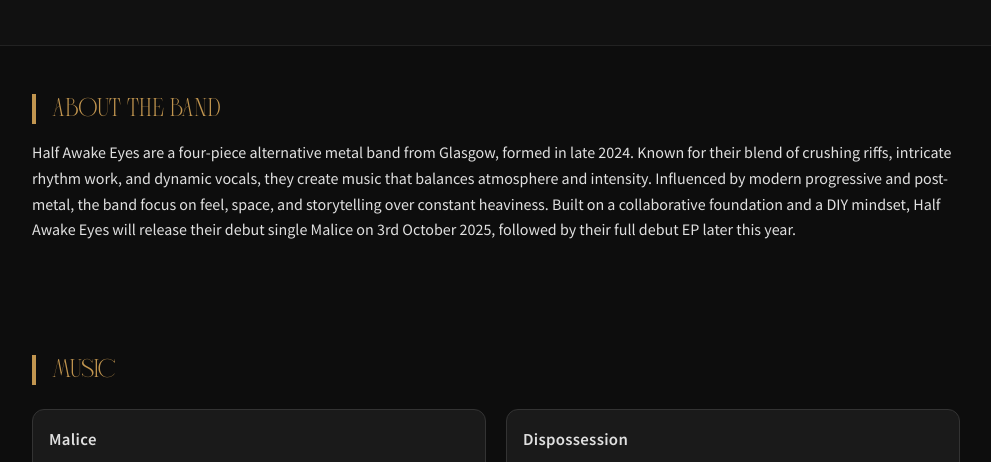
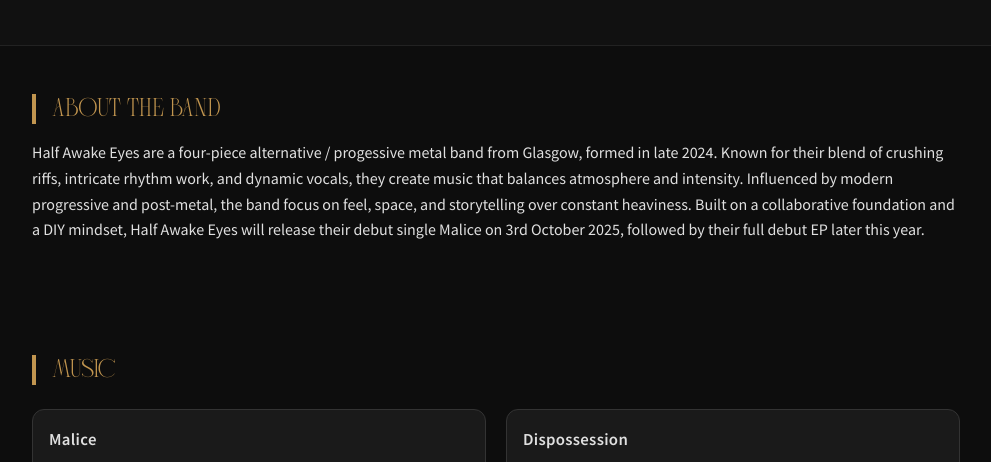
Before and after one commit to DanyalXD/halfawakeeyes, a plain HTML site: page index.html in a window 1280 px wide. Shown: the part 290-752 px from the top of the page, without its empty margins (144-1135 px from the left). Drawn offline with nearby package versions, Linux system fonts and the light colour scheme; no server answers; a web font is replaced by a local one.

Commit message:
description change

```diff
--- a/index.html
+++ b/index.html
@@ -310,7 +310,7 @@
 
     <section>
         <h2>About the Band</h2>
-        <p>Half Awake Eyes are a four-piece alternative metal band from Glasgow, formed in late 2024.
+        <p>Half Awake Eyes are a four-piece alternative / progessive metal band from Glasgow, formed in late 2024.
            Known for their blend of crushing riffs, intricate rhythm work, and dynamic vocals, they create music that balances atmosphere and intensity.
            Influenced by modern progressive and post-metal, the band focus on feel, space, and storytelling over constant heaviness.
            Built on a collaborative foundation and a DIY mindset, Half Awake Eyes will release their debut single Malice on 3rd October 2025, followed by their full debut EP later this year.</p>
```
